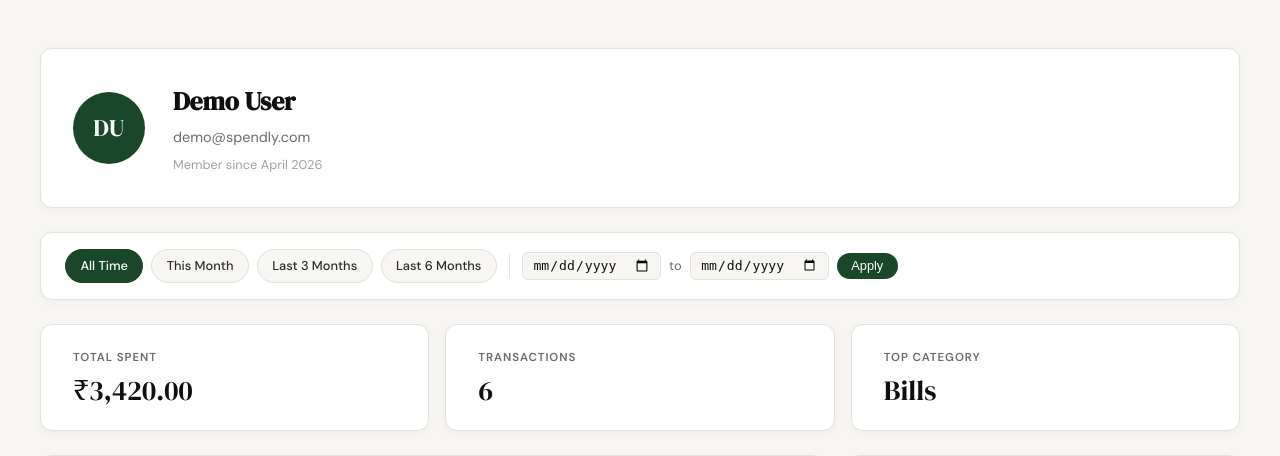
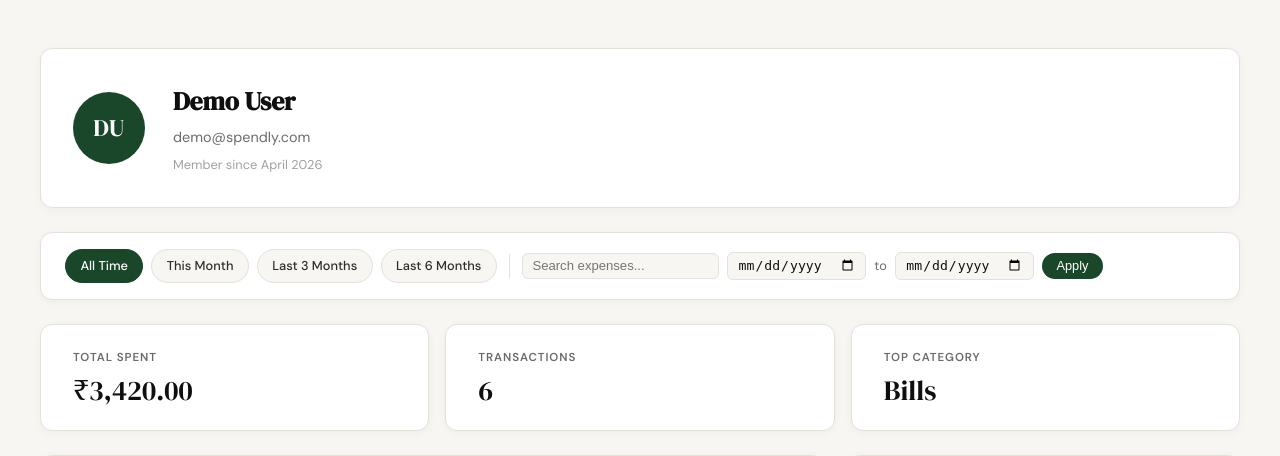
Before and after one commit to kachray/expense-tracker-claudecode, a Flask app: page /profile in a window 1280 px wide. Shown: the part 61-517 px from the top of the page. Run offline with Flask 3, Linux system fonts and the light colour scheme; a user stored in the database is signed in; data comes from the database, SQL or seed files in the repository; both versions use the stored data as it was after the commit.

Commit message:
feat: search-expenses

```diff
--- a/app.py
+++ b/app.py
@@ -130,6 +130,7 @@ def profile():
 
     date_from = _parse_date(request.args.get("date_from"))
     date_to = _parse_date(request.args.get("date_to"))
+    search = request.args.get("q", "").strip() or None
 
     if date_from and date_to and date_from > date_to:
         flash("Start date must be before end date.", "error")
@@ -150,12 +151,13 @@ def profile():
     return render_template(
         "profile.html",
         user=get_user_by_id(uid),
-        stats=get_summary_stats(uid, date_from, date_to),
-        expenses=get_recent_transactions(uid, date_from=date_from, date_to=date_to),
-        categories=get_category_breakdown(uid, date_from, date_to),
+        stats=get_summary_stats(uid, date_from, date_to, search=search),
+        expenses=get_recent_transactions(uid, date_from=date_from, date_to=date_to, search=search),
+        categories=get_category_breakdown(uid, date_from, date_to, search=search),
         date_from=date_from,
         date_to=date_to,
         presets=presets,
+        search=search,
     )
 
 
--- a/database/queries.py
+++ b/database/queries.py
@@ -6,6 +6,12 @@ from database.db import get_db
 def _build_date_filter(date_from, date_to):
     if date_from and date_to:
         return "AND date BETWEEN ? AND ?", [date_from, date_to]
+    return "", []
+
+
+def _build_search_filter(search):
+    if search:
+        return "AND description LIKE '%' || ? || '%'", [search]
     return "", []
 
 
@@ -66,9 +72,10 @@ def delete_expense_record(expense_id, user_id):
     conn.close()
 
 
-def get_recent_transactions(user_id, limit=10, date_from=None, date_to=None):
+def get_recent_transactions(user_id, limit=10, date_from=None, date_to=None, search=None):
     date_clause, date_params = _build_date_filter(date_from, date_to)
-    params = [user_id] + date_params + [limit]
+    search_clause, search_params = _build_search_filter(search)
+    params = [user_id] + date_params + search_params + [limit]
 
     conn = get_db()
     rows = conn.execute(
@@ -76,6 +83,8 @@ def get_recent_transactions(user_id, limit=10, date_from=None, date_to=None):
         "FROM expenses "
         "WHERE user_id = ? "
         + date_clause +
+        " "
+        + search_clause +
         " ORDER BY date DESC, id DESC "
         "LIMIT ?",
         params,
@@ -94,15 +103,18 @@ def get_recent_transactions(user_id, limit=10, date_from=None, date_to=None):
     ]
 
 
-def get_summary_stats(user_id, date_from=None, date_to=None):
+def get_summary_stats(user_id, date_from=None, date_to=None, search=None):
     date_clause, date_params = _build_date_filter(date_from, date_to)
-    params = [user_id] + date_params
+    search_clause, search_params = _build_search_filter(search)
+    params = [user_id] + date_params + search_params
 
     conn = get_db()
     row = conn.execute(
         "SELECT COALESCE(SUM(amount), 0) AS total, COUNT(*) AS count "
         "FROM expenses WHERE user_id = ? "
-        + date_clause,
+        + date_clause +
+        " "
+        + search_clause,
         params,
     ).fetchone()
     total_value = row["total"]
@@ -111,6 +123,8 @@ def get_summary_stats(user_id, date_from=None, date_to=None):
     cat_row = conn.execute(
         "SELECT category FROM expenses WHERE user_id = ? "
         + date_clause +
+        " "
+        + search_clause +
         " GROUP BY category ORDER BY SUM(amount) DESC LIMIT 1",
         params,
     ).fetchone()
@@ -123,9 +137,10 @@ def get_summary_stats(user_id, date_from=None, date_to=None):
     }
 
 
-def get_category_breakdown(user_id, date_from=None, date_to=None):
+def get_category_breakdown(user_id, date_from=None, date_to=None, search=None):
     date_clause, date_params = _build_date_filter(date_from, date_to)
-    params = [user_id] + date_params
+    search_clause, search_params = _build_search_filter(search)
+    params = [user_id] + date_params + search_params
 
     conn = get_db()
     rows = conn.execute(
@@ -133,6 +148,8 @@ def get_category_breakdown(user_id, date_from=None, date_to=None):
         "FROM expenses "
         "WHERE user_id = ? "
         + date_clause +
+        " "
+        + search_clause +
         " GROUP BY category "
         "ORDER BY total DESC",
         params,
--- a/static/css/profile.css
+++ b/static/css/profile.css
@@ -413,6 +413,21 @@
     background: var(--paper);
 }
 
+.filter-search-input {
+    padding: 0.3rem 0.6rem;
+    border: 1px solid var(--border);
+    border-radius: var(--radius-sm);
+    font-size: 0.82rem;
+    color: var(--ink);
+    background: var(--paper);
+    min-width: 160px;
+}
+
+.filter-search-input:focus {
+    outline: 2px solid var(--accent);
+    border-color: var(--accent);
+}
+
 .filter-to-label {
     font-size: 0.8rem;
     color: var(--ink-muted);
--- a/templates/profile.html
+++ b/templates/profile.html
@@ -24,25 +24,27 @@
         <!-- Filter bar -->
         <div class="filter-bar">
             <div class="filter-presets">
-                <a href="{{ url_for('profile') }}"
+                <a href="{{ url_for('profile', q=search or '') }}"
                    class="filter-preset-btn{% if not date_from and not date_to %} filter-preset-btn--active{% endif %}">
                     All Time
                 </a>
-                <a href="{{ url_for('profile', date_from=presets.this_month.date_from, date_to=presets.this_month.date_to) }}"
+                <a href="{{ url_for('profile', date_from=presets.this_month.date_from, date_to=presets.this_month.date_to, q=search or '') }}"
                    class="filter-preset-btn{% if date_from == presets.this_month.date_from and date_to == presets.this_month.date_to %} filter-preset-btn--active{% endif %}">
                     This Month
                 </a>
-                <a href="{{ url_for('profile', date_from=presets.last_3.date_from, date_to=presets.last_3.date_to) }}"
+                <a href="{{ url_for('profile', date_from=presets.last_3.date_from, date_to=presets.last_3.date_to, q=search or '') }}"
                    class="filter-preset-btn{% if date_from == presets.last_3.date_from and date_to == presets.last_3.date_to %} filter-preset-btn--active{% endif %}">
                     Last 3 Months
                 </a>
-                <a href="{{ url_for('profile', date_from=presets.last_6.date_from, date_to=presets.last_6.date_to) }}"
+                <a href="{{ url_for('profile', date_from=presets.last_6.date_from, date_to=presets.last_6.date_to, q=search or '') }}"
                    class="filter-preset-btn{% if date_from == presets.last_6.date_from and date_to == presets.last_6.date_to %} filter-preset-btn--active{% endif %}">
                     Last 6 Months
                 </a>
             </div>
             <div class="filter-divider"></div>
             <form class="filter-form" method="GET" action="{{ url_for('profile') }}">
+                <input type="text" name="q" class="filter-search-input"
+                       value="{{ search or '' }}" placeholder="Search expenses...">
                 <input type="date" name="date_from" class="filter-date-input"
                        value="{{ date_from or '' }}">
                 <span class="filter-to-label">to</span>
```
Also changed, not shown: .claude/specs/10-search-expenses.md (added), spendly.db.
